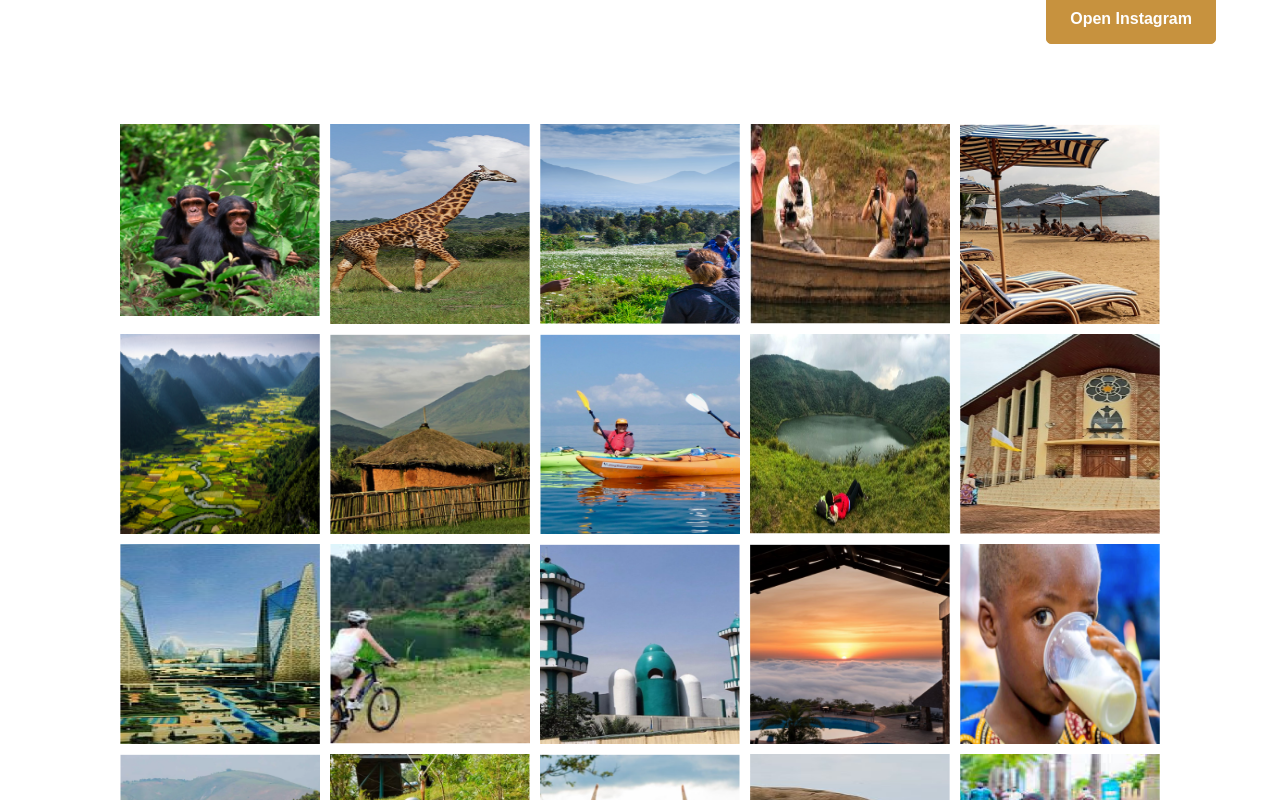
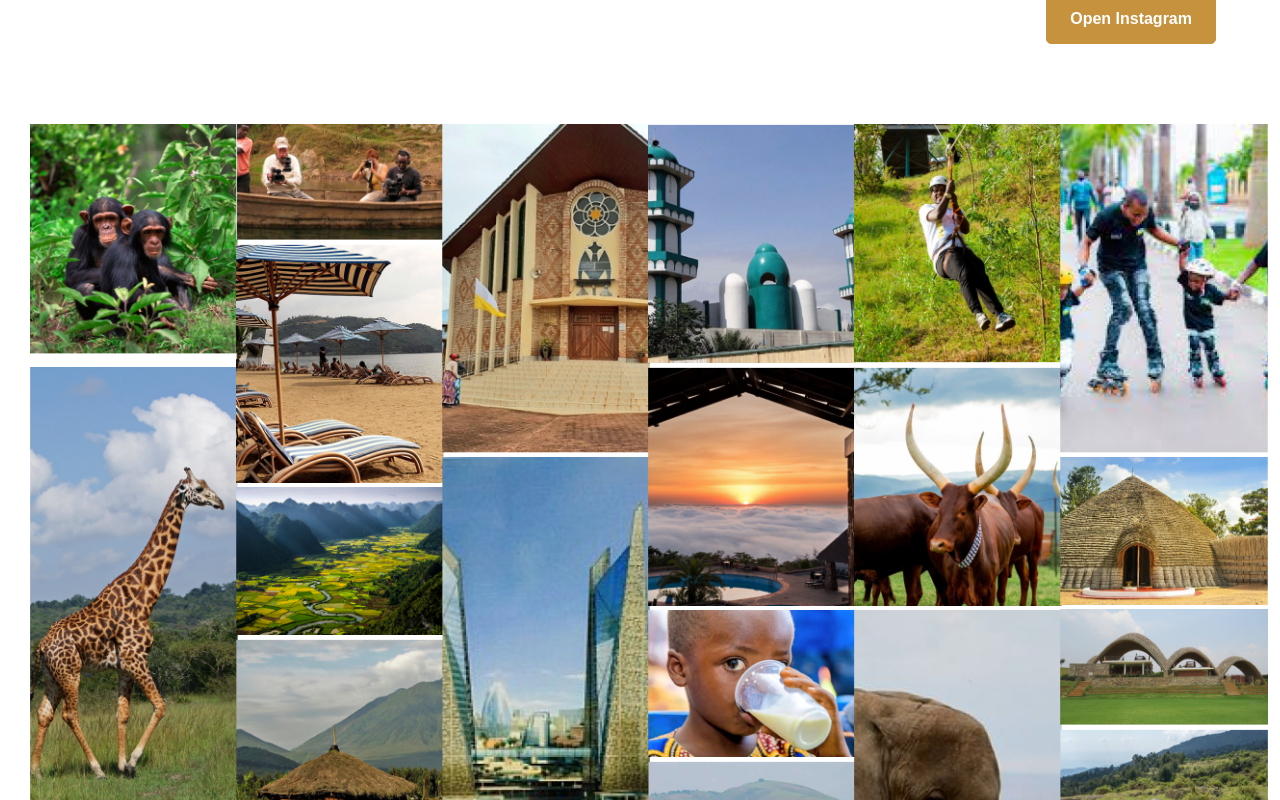
Before and after one commit to NoubissiViany/react-figma-project, a React (Create React App) app: page /gallery in a window 1280 px wide. Shown: the part 700-1500 px from the top of the page. Built offline with nearby package versions, Linux system fonts and the light colour scheme.

Commit message:
Perform mosaic gallery image

```diff
--- a/src/Pages/Gallery/Pictures/Picture.css
+++ b/src/Pages/Gallery/Pictures/Picture.css
@@ -1,16 +1,11 @@
 .pictures__content__container {
-  display: flex;
-  flex-wrap: wrap;
-  justify-content: center;
-  align-items: center;
-  width: 90%;
-  margin: 0 auto 60px;
-  gap: 10px;
+  column-count: 6;
+  padding: 0 30px;
+  margin-bottom: 50px;
 }
 
 .pic {
-  width: 200px;
-  height: 200px;
+  width: 13rem;
 }
 
 .pictures__btn {
--- a/src/Pages/Gallery/Pictures/Picture.jsx
+++ b/src/Pages/Gallery/Pictures/Picture.jsx
@@ -110,7 +110,7 @@ export default function Imgture() {
       <div className="pictures__content">
         <div className="pictures__content__container">
           {test.map((data) => {
-            return <img src={data.src} alt="" className="pic" />;
+            return <img src={data.src} alt="Gallery images" className="pic" />;
           })}
         </div>
       </div>
```
